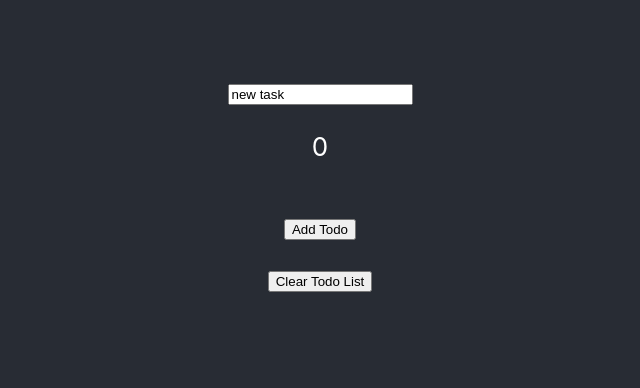
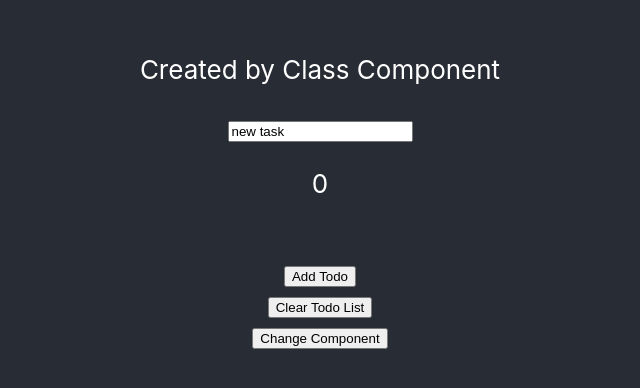
Before and after one commit to Trielawr/Hw2-todolist, a React (Create React App) app: page / in a window 1280 px wide. Shown: the part 212-600 px from the top of the page, without its empty margins (320-960 px from the left). Built offline with nearby package versions, Linux system fonts and the light colour scheme.

Commit message:
Change F/C Components

```diff
--- a/src/AddList.js
+++ b/src/AddList.js
@@ -41,6 +41,7 @@ const AddList = () => {
 
     return (
         <>
+            <p>Created by Functional Component</p>
             <input onKeyDown={ onEnterHandler } onChange={ onChangeHandler } value={ input } />
             <p>{ items.length }</p>
             <ul>
--- a/src/App.css
+++ b/src/App.css
@@ -1,8 +1,5 @@
 .App {
   text-align: center;
-}
-
-.App-header {
   background-color: #282c34;
   min-height: 100vh;
   display: flex;
--- a/src/App.js
+++ b/src/App.js
@@ -1,15 +1,25 @@
-//import AddList from './AddList';
+import { useState } from 'react';
+import AddList from './AddList';
 import './App.css';
+import ButtonComponent from './ButtonComponent';
 import ClassComponent from './ClassComponent';
 
 
 function App() {
+  const [changeComp, setChangeComp] = useState("false");
+
+  const  onChangeComponent = () => {
+   const newchangeComp = !changeComp;
+   setChangeComp(newchangeComp);
+  }
+
   return (
     <div className="App">
-      <header className="App-header">
-        {/* <AddList /> */}
-        <ClassComponent/>
-      </header>
+      <header>
+        {changeComp ? <ClassComponent /> : <AddList />}
+        <br/>
+        <ButtonComponent type={ "button" } text={ "Change  Component" } onClick={ () => onChangeComponent() } />
+        </header>
     </div >
   );
 }
--- a/src/ClassComponent.js
+++ b/src/ClassComponent.js
@@ -45,7 +45,8 @@ class ClassComponent extends Component {
 
     render() {
        return (
-      <>
+           <>
+               <p>Created by Class Component</p>
           <input value={ this.state.input } onChange={ this.onChangeHandler }/>
                <p>{ this.state.todos.length }</p>
                { this.state.todos.map(element => <AddListItems key={ element.id } id={ element.id } element={ element.todo }>
```
